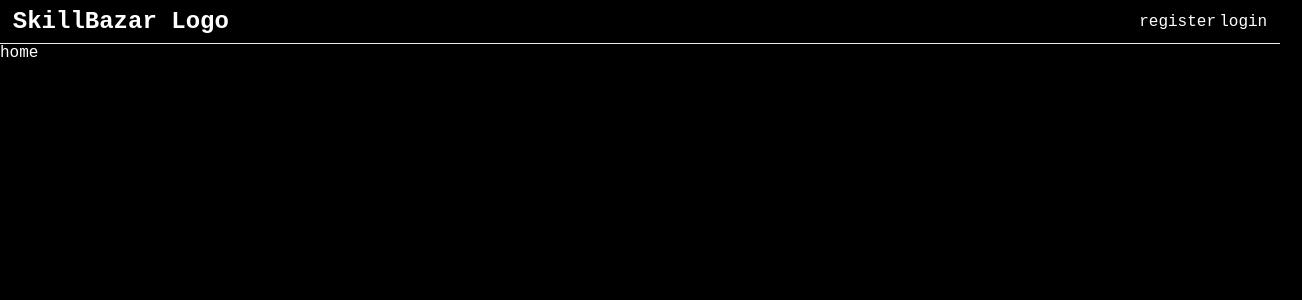
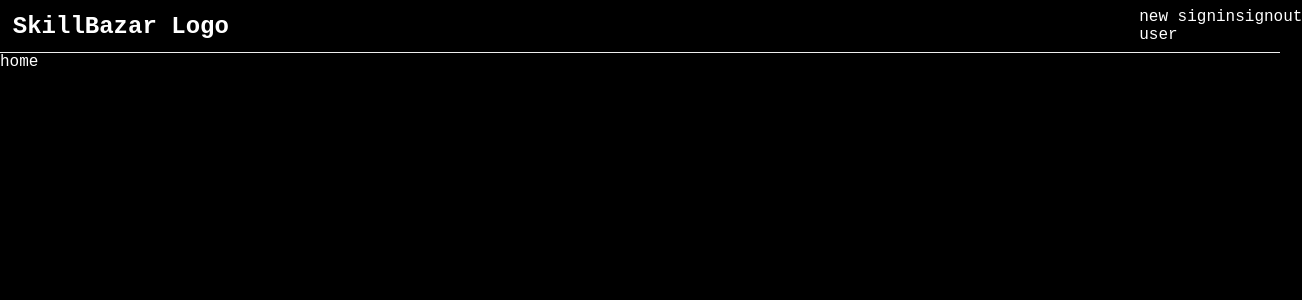
Before and after one commit to AndriyDubovichWork/skill_bazar, a Next.js app: page / in a window 1280 px wide. Shown: the top 300 px of the page, 1302 px wide, since content can reach past the window. Built offline with nearby package versions, Linux system fonts and the light colour scheme.

Commit message:
login via next auth

```diff
--- a/src/app/api/auth/[...nextauth]/options.ts
+++ b/src/app/api/auth/[...nextauth]/options.ts
@@ -8,4 +8,6 @@ export const options: NextAuthOptions = {
       clientSecret: process.env.GITHUB_SECRET as string,
     }),
   ],
+
+  secret: process.env.NEXTAUTH_SECRET,
 };
--- a/src/app/api/auth/[...nextauth]/route.ts
+++ b/src/app/api/auth/[...nextauth]/route.ts
@@ -1,5 +1,4 @@
 import NextAuth from 'next-auth';
-import GithubProvider from 'next-auth/providers/github';
 import { options } from './options';
 
 const handler = NextAuth(options);
--- a/src/app/components/NavBar/NavBar.tsx
+++ b/src/app/components/NavBar/NavBar.tsx
@@ -9,8 +9,9 @@ export default function NavBar() {
         <h2>SkillBazar Logo</h2>
       </Link>
       <div className={classes.Authorization}>
-        <Link href={'/register'}>register</Link>
-        <Link href={'/login'}>login</Link>
+        <Link href={'api/auth/newuser'}>new user</Link>
+        <Link href={'api/auth/signin'}>signin</Link>
+        <Link href={'api/auth/signout'}>signout</Link>
       </div>
     </header>
   );
--- /dev/null
+++ b/src/app/context/AuthProvider.tsx
@@ -0,0 +1,11 @@
+'use client';
+
+import { SessionProvider } from 'next-auth/react';
+
+export default function AuthProvider({
+  children,
+}: {
+  children: React.ReactNode;
+}) {
+  return <SessionProvider>{children}</SessionProvider>;
+}
--- a/src/app/layout.tsx
+++ b/src/app/layout.tsx
@@ -1,4 +1,5 @@
 import NavBar from './components/NavBar/NavBar';
+import AuthProvider from './context/AuthProvider';
 import './globals.scss';
 
 export const metadata = {
@@ -14,8 +15,10 @@ export default function RootLayout({
   return (
     <html lang='en'>
       <body>
-        <NavBar />
-        <main>{children}</main>
+        <AuthProvider>
+          <NavBar />
+          <main>{children}</main>
+        </AuthProvider>
       </body>
     </html>
   );
```
Also changed, not shown: src/middleware.ts (added, +8 -0 lines).
